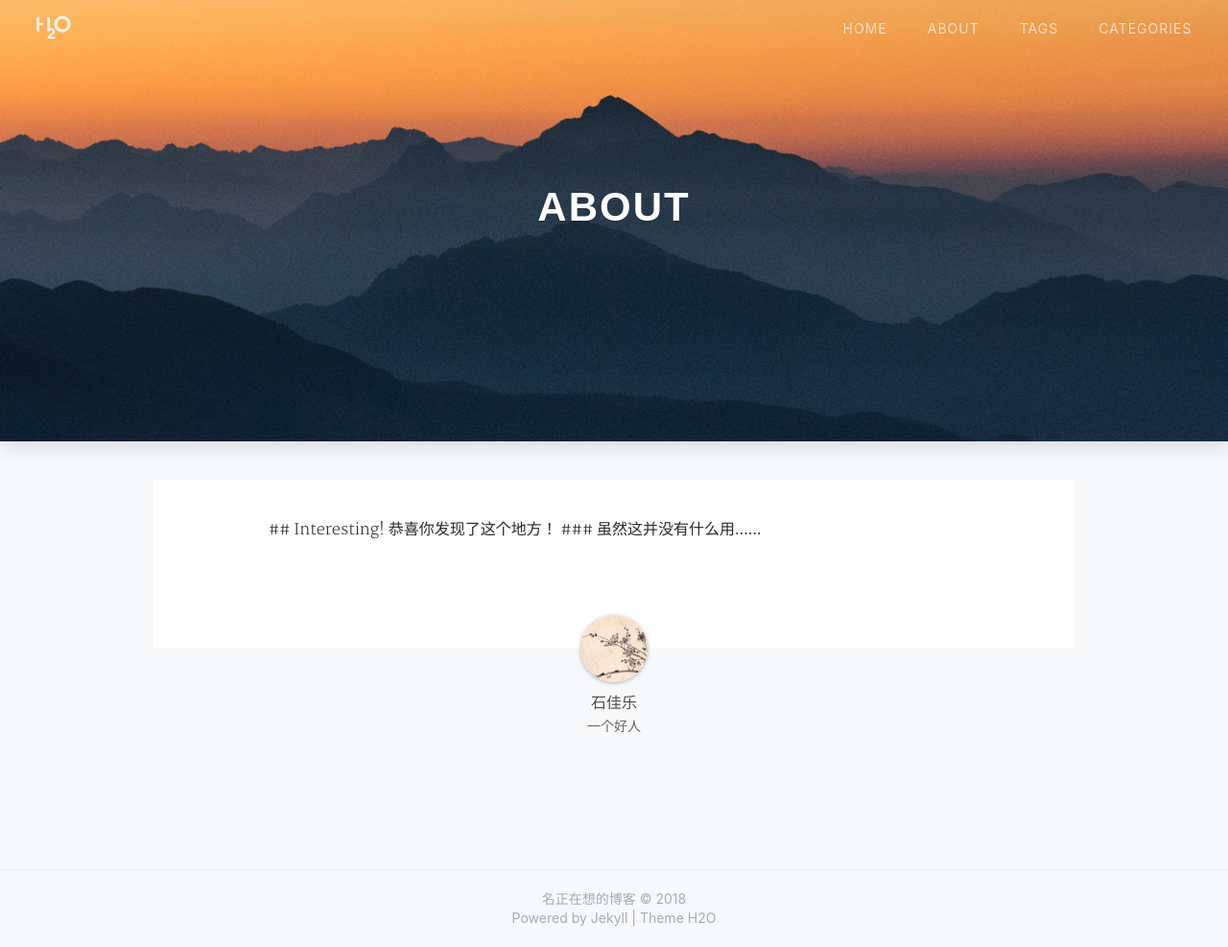
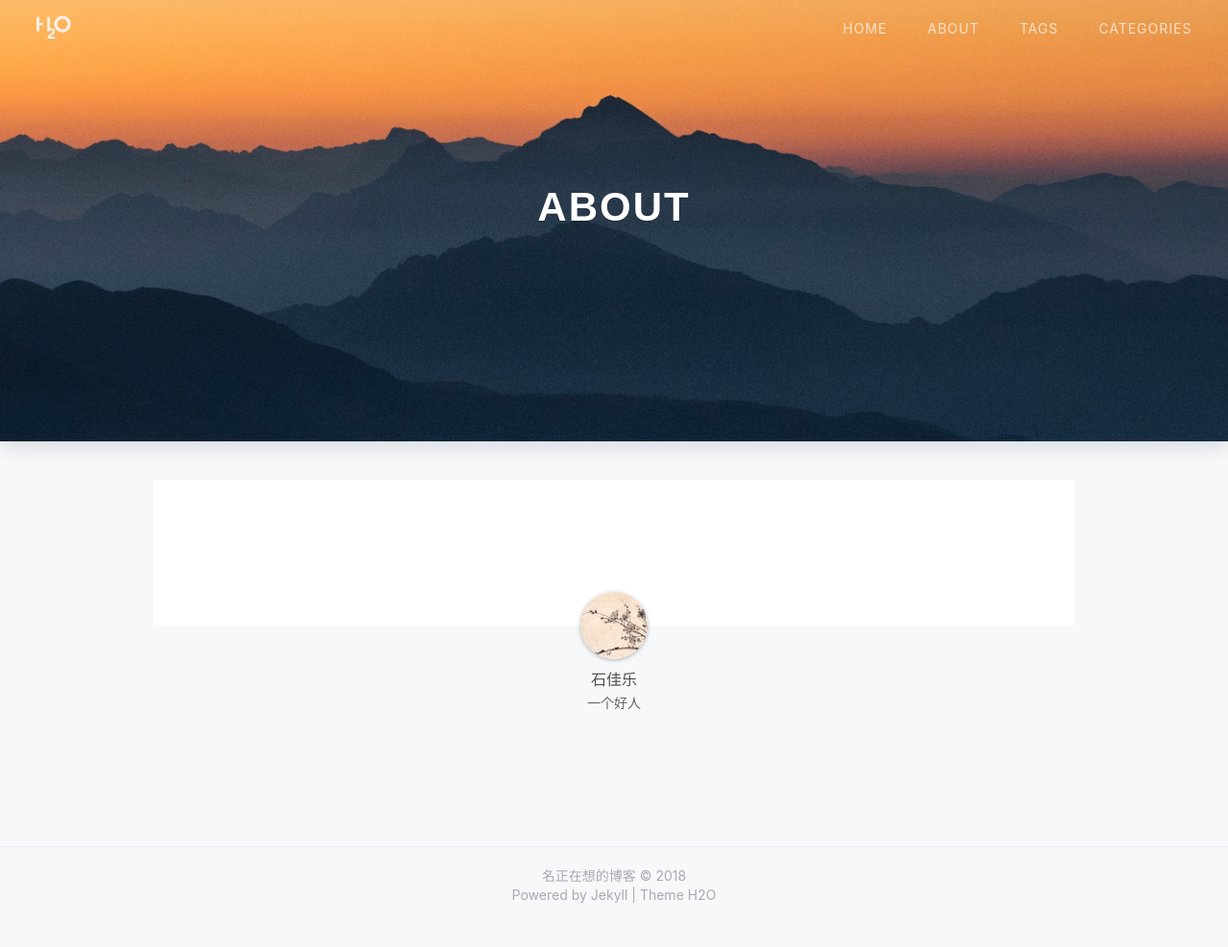
Before and after one commit to Morimiue/mzzx.github.io, a Jekyll site: the page built from about.html, in a window 1280 px wide and 987 px high. Shown: the whole window at 96% size. Built offline with Jekyll 4.4.1, drawn with Linux system fonts in a browser that asks for light colours; nearby versions of some CDN libraries; comment, search, counter and statistics services are not loaded; a style sheet for code colours, icons or effects is not loaded.

Commit message:
update about

```diff
--- a/about.html
+++ b/about.html
@@ -17,8 +17,10 @@ header-img: /assets/img/page-cover.jpg
 <main class="g-container home-content">
     <div class="post-content visible">
         <article class="markdown-body">
-            ## Interesting! 恭喜你发现了这个地方！
-            ### 虽然这并没有什么用……
+            {{
+                ## Interesting! 恭喜你发现了这个地方！
+                ### 虽然这并没有什么用……
+            }}
         </article>
     </div>
 
```
